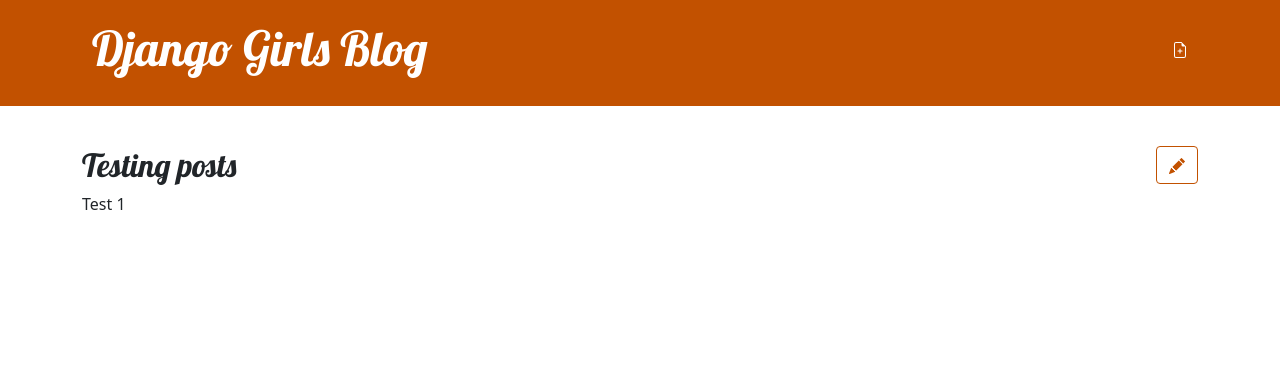
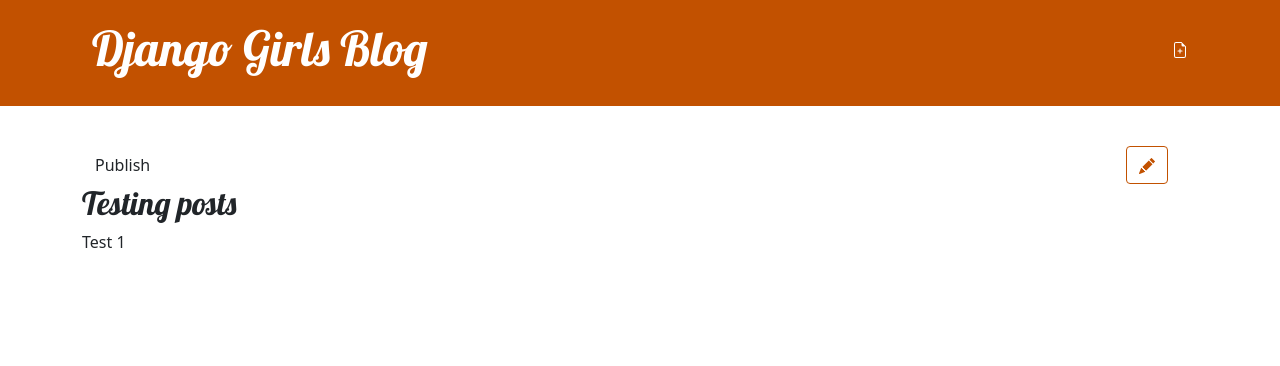
Before and after one commit to I-Asberry/DjangoGirls, a Django app: page /pst/1/ in a window 1280 px wide. Shown: the top 366 px of the page. Run offline with Django 3.2, Linux system fonts and the light colour scheme; a user stored in the database is signed in; data comes from the database, SQL or seed files in the repository; both versions use the stored data as it was after the commit.

Commit message:
Remove posts

```diff
--- a/blog/templates/blog/base.html
+++ b/blog/templates/blog/base.html
@@ -14,6 +14,7 @@
                     <a href="{% url 'post_new' %}" class="top-menu">
                         {% include './icons/file-earmark-plus.svg' %}
                     </a>
+                    <a href="{% url 'post_draft_list' %}" class="top-menu"><span class="glyphicon glyphicon-edit"></span></a>
                 {% endif %}
                 <h1><a href="/">Django Girls Blog</a></h1>
             </div>
--- a/blog/templates/blog/post_detail.html
+++ b/blog/templates/blog/post_detail.html
@@ -7,12 +7,15 @@
                 <a class="btn btn-secondary" href="{% url 'post_edit' pk=post.pk %}">
                     {% include './icons/pencil-fill.svg' %}
                 </a>
+                <a class="btn btn-default" href="{% url 'post_remove' pk=post.pk %}"><span class="glyphicon glyphicon-remove"></span></a>
             {% endif %}
         </aside>
         {% if post.published_date %}
-            <time class="date">
+            <div class="date">
                 {{ post.published_date }}
-            </time>
+            </div>
+        {% else %}
+            <a class="btn btn-default" href="{% url 'post_publish' pk=post.pk %}">Publish</a>
         {% endif %}
         <h2>{{ post.title }}</h2>
         <p>{{ post.text|linebreaksbr }}</p>
--- a/blog/urls.py
+++ b/blog/urls.py
@@ -6,4 +6,8 @@
     path('pst/<int:pk>/', views.post_detail, name='post_detail'),
     path('post/new/', views.post_new, name='post_new'),
     path('post/<int:pk>/edit/', views.post_edit, name='post_edit'),
+    path('drafts/', views.post_draft_list, name='post_draft_list'),
+    path('post/<pk>/publish/', views.post_publish, name='post_publish'),
+    path('post/<pk>/remove/', views.post_remove, name='post_remove'),
+
 ]
--- a/blog/views.py
+++ b/blog/views.py
@@ -18,7 +18,6 @@
         if form.is_valid():
             post = form.save(commit=False)
             post.author = request.user
-            post.published_date = timezone.now()
             post.save()
             return redirect('post_detail', pk=post.pk)
     else:
@@ -32,9 +31,22 @@
         if form.is_valid():
             post = form.save(commit=False)
             post.author = request.user
-            post.published_date = timezone.now()
             post.save
             return redirect('post_detail', pk=post.pk)
     else:
         form = PostForm(instance=post)
     return render(request, 'blog/post_edit.html', {'form': form})
+
+def post_draft_list(request):
+    posts = Post.objects.filter(published_date__isnull=True).order_by('created_date')
+    return render(request, 'blog/post_draft_list.html', {'posts': posts})
+
+def post_publish(request, pk):
+    post = get_object_or_404(Post, pk=pk)
+    post.publish()
+    return redirect('post_detail', pk=pk)
+
+def post_remove(request, pk):
+    post = get_object_or_404(Post, pk=pk)
+    post.delete()
+    return redirect('post_list')
```
Also changed, not shown: blog/templates/blog/post_draft_list.html (added, +11 -0 lines), db.sqlite3.
